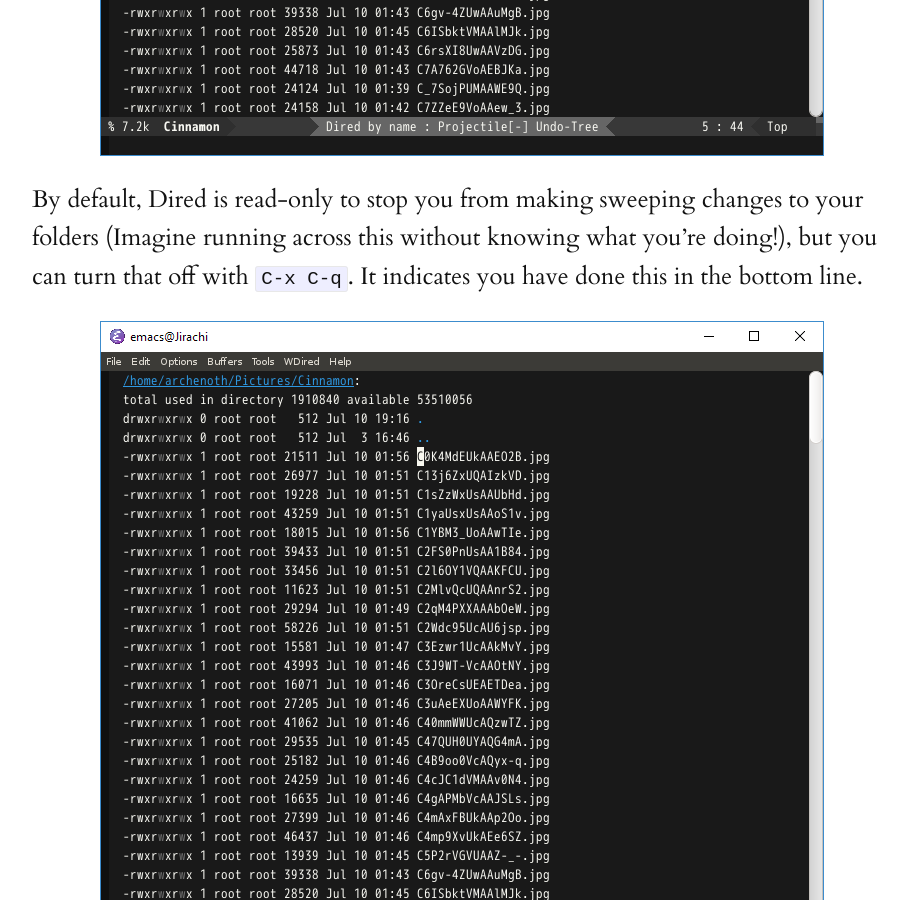
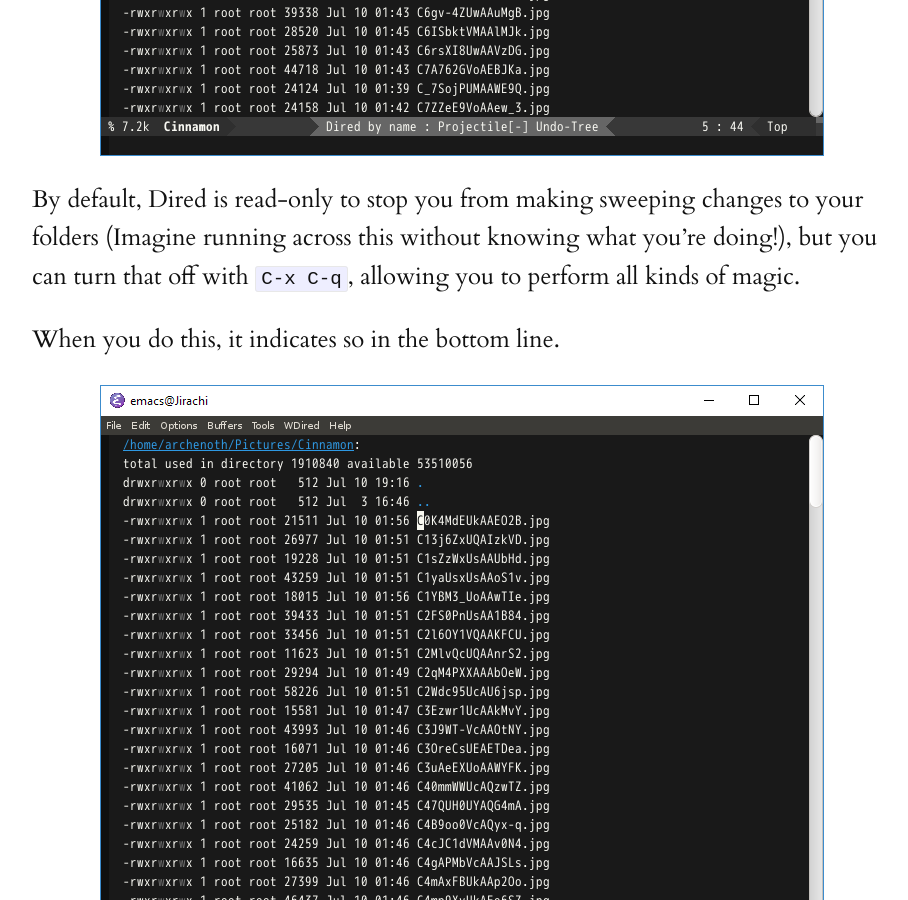
Before and after one commit to Crinklewott/diape.red, a Jekyll site: the page built from _posts/2017-07-10-Arsenal-Tier-Emacs-Writable-Dired.md, in a window 1280 px wide and 900 px high, scrolled down 2722 px. Shown: the whole window, without its empty margins (178-1086 px from the left). Built offline with Jekyll 4.4.1, drawn with Linux system fonts in a browser that asks for light colours; comment, search, counter and statistics services are not loaded.

Commit message:
Grammars!

```diff
--- a/_posts/2017-07-10-Arsenal-Tier-Emacs-Writable-Dired.md
+++ b/_posts/2017-07-10-Arsenal-Tier-Emacs-Writable-Dired.md
@@ -31,8 +31,10 @@ above.
 
 By default, Dired is read-only to stop you from making sweeping
 changes to your folders (Imagine running across this without knowing
-what you're doing!), but you can turn that off with `C-x C-q`. It
-indicates you have done this in the bottom line.
+what you're doing!), but you can turn that off with `C-x C-q`,
+allowing you to perform all kinds of magic.
+
+When you do this, it indicates so in the bottom line.
 
 ![The bottom line shows you can edit!](/assets/Dired2.png "Uh oh")
 
```
